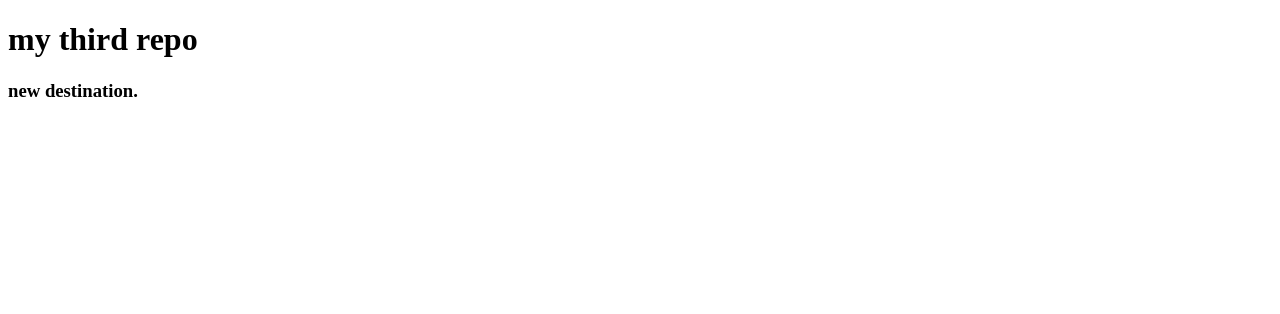
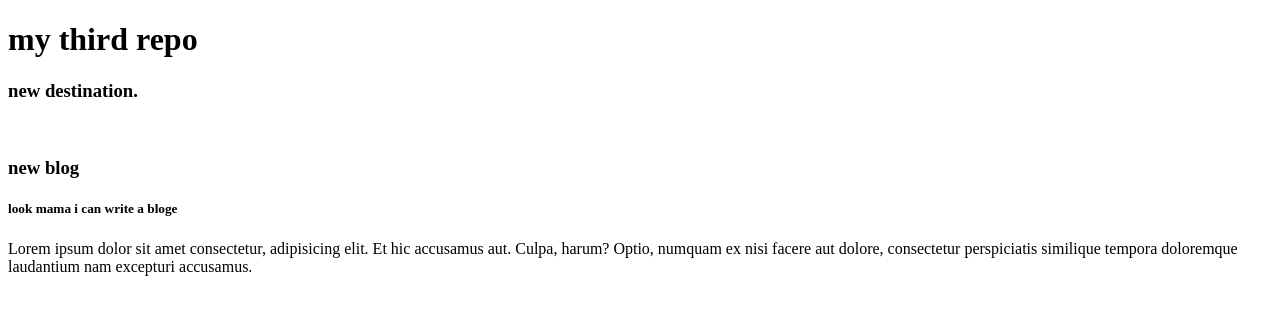
Before and after one commit to mohammadmremonislam/my-third-repo, a plain HTML site: page index.html in a window 1280 px wide. Drawn offline with Linux system fonts and the light colour scheme.

Commit message:
some more text

```diff
--- a/index.html
+++ b/index.html
@@ -4,11 +4,14 @@
     <meta charset="UTF-8">
     <meta http-equiv="X-UA-Compatible" content="IE=edge">
     <meta name="viewport" content="width=device-width, initial-scale=1.0">
-    <title>Document</title>
+    <title>Documented</title>
 </head>
 <body>
     <h1>my third repo</h1>
     <h3>new destination.</h3>
     <img src="programming.jpeg" alt="">
+    <h3>new blog</h3>
+    <h5>look mama i can write a bloge</h5>
+    <p>Lorem ipsum dolor sit amet consectetur, adipisicing elit. Et hic accusamus aut. Culpa, harum? Optio, numquam ex nisi facere aut dolore, consectetur perspiciatis similique tempora doloremque laudantium nam excepturi accusamus.</p>
 </body>
 </html>
```
